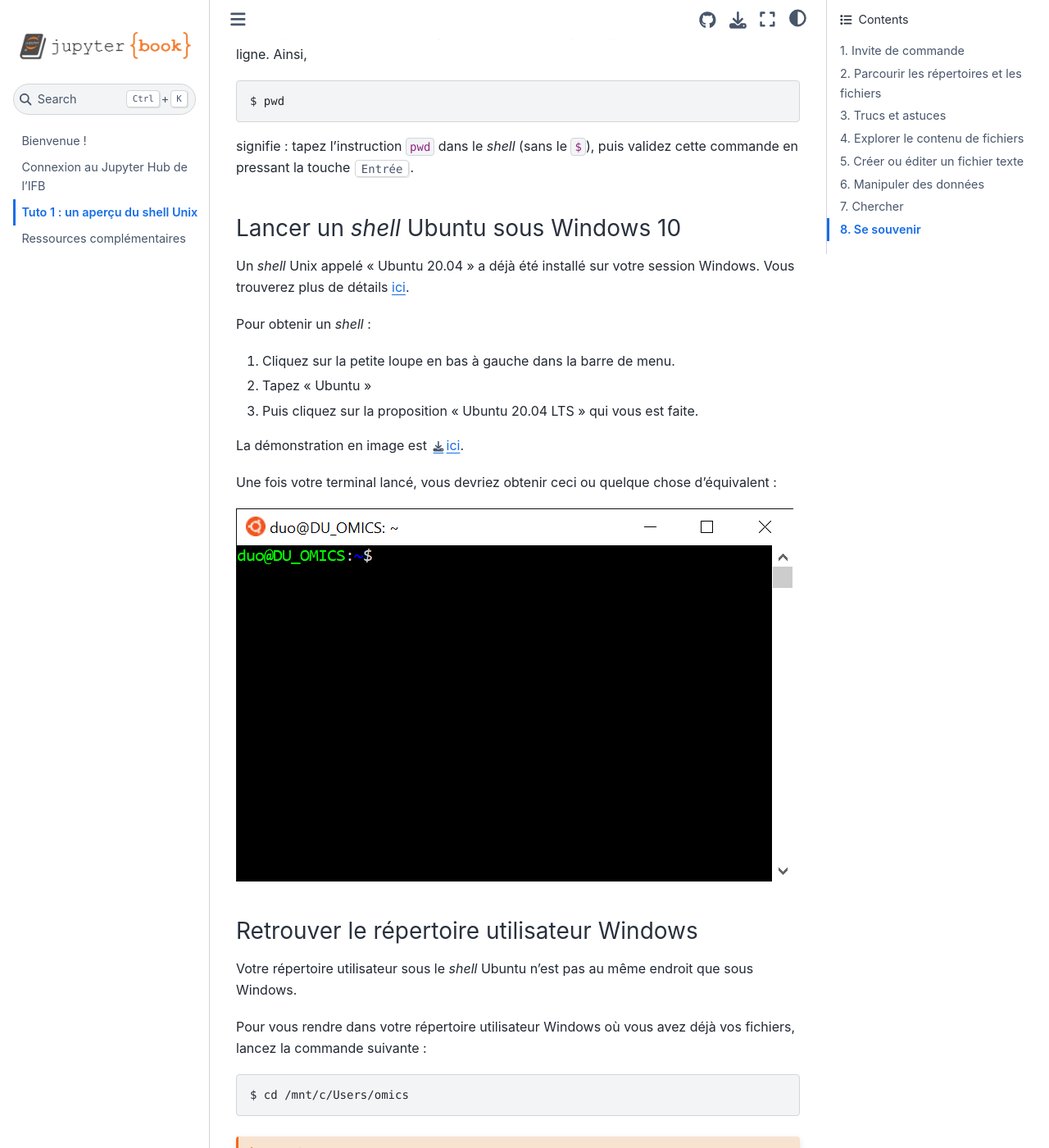
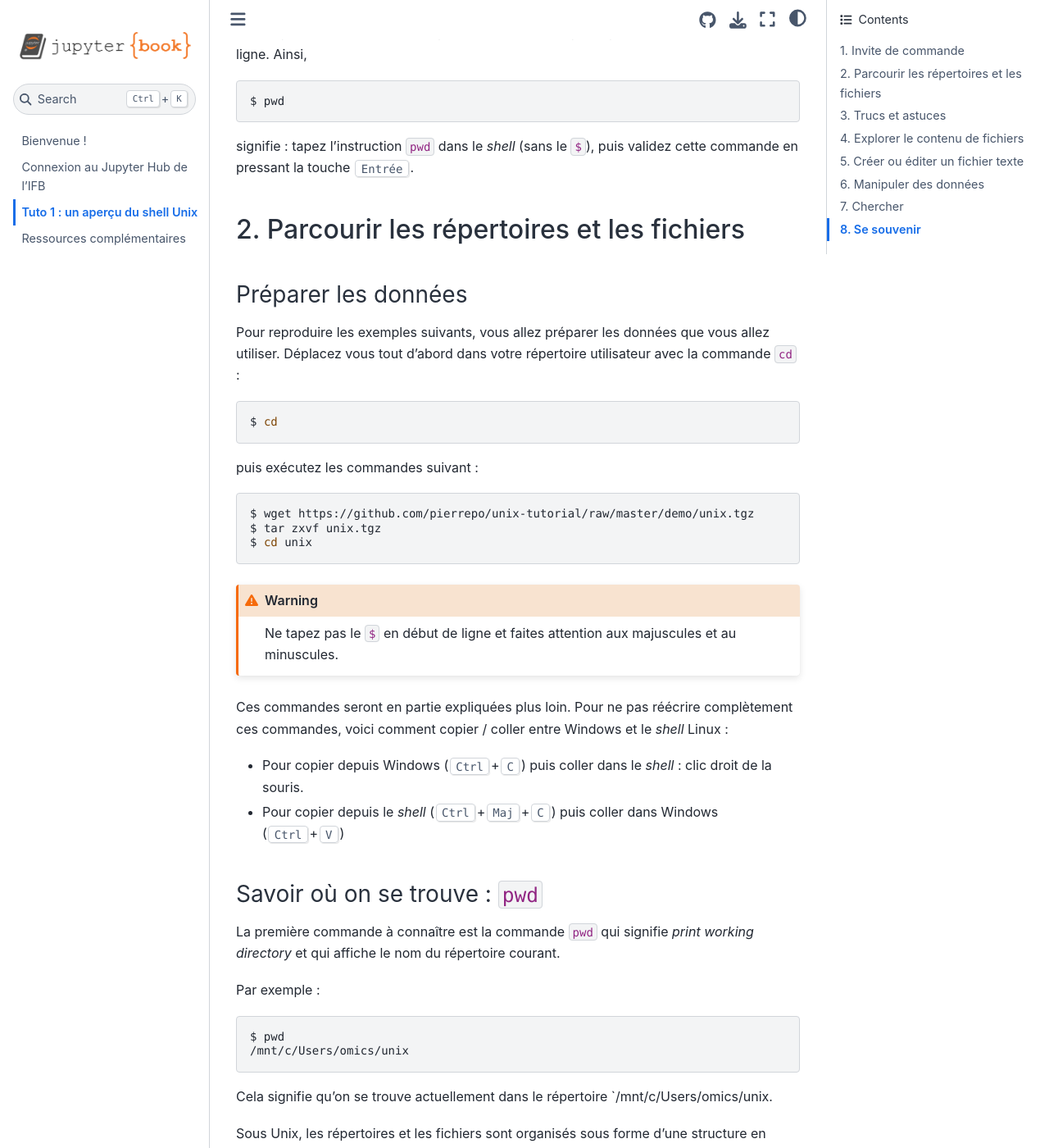
Before and after one commit to pierrepo/unix-tutorial, a Jupyter Book: the page built from tutorial_1/tutorial.md, in a window 1280 px wide and 1400 px high, scrolled down 1344 px. Shown: the whole window at 82% size. Built offline with Jupyter Book 1.0.4 settings and Sphinx 7.4.7 and the Sphinx Book theme 1.1.4, drawn with Linux system fonts in a browser that asks for light colours; some of the changed text lies outside the part shown.

Commit message:
Remove WSL Ubuntu terminal

````diff
--- a/tutorial_1/tutorial.md
+++ b/tutorial_1/tutorial.md
@@ -42,44 +42,27 @@ $ pwd
 ```
 signifie : tapez l'instruction `pwd` dans le *shell* (sans le `$`), puis validez cette commande en pressant la touche <kbd>Entrée</kbd>.
 
-### Lancer un *shell* Ubuntu sous Windows 10
-
-Un *shell* Unix appelé « Ubuntu 20.04 » a déjà été installé sur votre session Windows. Vous trouverez plus de détails [ici](https://github.com/pierrepo/intro-wsl).
-
-Pour obtenir un *shell* :
-
-1. Cliquez sur la petite loupe en bas à gauche dans la barre de menu.
-2. Tapez « Ubuntu »
-3. Puis cliquez sur la proposition « Ubuntu 20.04 LTS » qui vous est faite.
-
-La démonstration en image est [ici](img/lancement_shell_ubuntu.png).
-
-Une fois votre terminal lancé, vous devriez obtenir ceci ou quelque chose d'équivalent :
-
-![](img/terminal_ubuntu.png)
-
-### Retrouver le répertoire utilisateur Windows
-
-Votre répertoire utilisateur sous le *shell* Ubuntu n'est pas au même endroit que sous Windows.
-
-Pour vous rendre dans votre répertoire utilisateur Windows où vous avez déjà vos fichiers, lancez la commande suivante :
-```
-$ cd /mnt/c/Users/omics
-```
-
-```{warning}
-Ne tapez pas le `$` en début de ligne et faites attention aux majuscules et au minuscules (surtout pour `Users` qui débute par un *U* majuscule) !
-```
 
 ## 2. Parcourir les répertoires et les fichiers
 
 ### Préparer les données
 
-Pour reproduire les exemples suivants, voici les commandes à lancer pour préparer les données que vous allez utiliser :
+Pour reproduire les exemples suivants, vous allez préparer les données que vous allez utiliser. Déplacez vous tout d'abord dans votre répertoire utilisateur avec la commande `cd` :
+
+```bash
+$ cd
 ```
-$ wget https://github.com/omics-school/unix/raw/master/demo/unix.tgz
+
+puis exécutez les commandes suivant :
+
+```bash
+$ wget https://github.com/pierrepo/unix-tutorial/raw/master/demo/unix.tgz
 $ tar zxvf unix.tgz
 $ cd unix
+```
+
+```{warning}
+Ne tapez pas le `$` en début de ligne et faites attention aux majuscules et au minuscules.
 ```
 
 Ces commandes seront en partie expliquées plus loin. Pour ne pas réécrire complètement ces commandes, voici comment copier / coller entre Windows et le *shell* Linux :
````
Also changed, not shown: tutorial_1/img/lancement_shell_ubuntu.png (deleted), tutorial_1/img/terminal_ubuntu.png (deleted).
